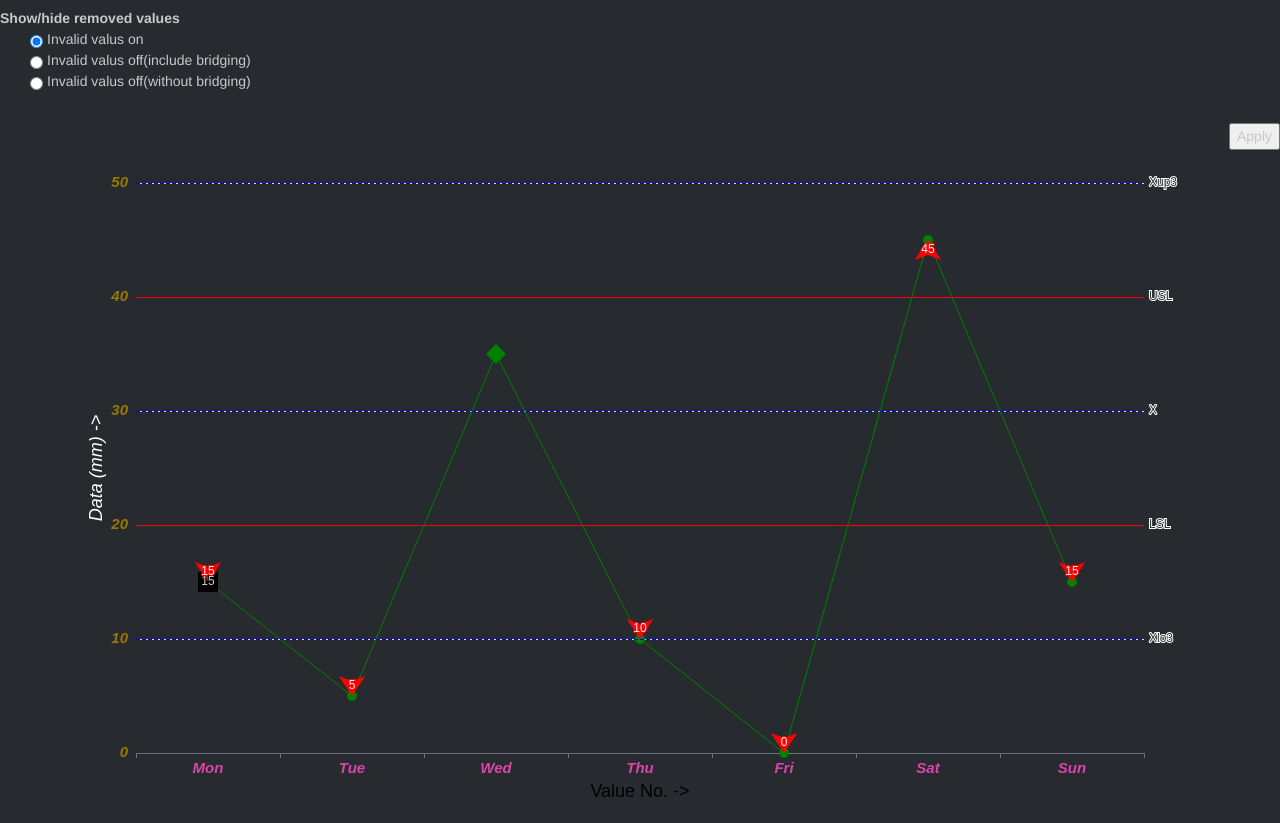
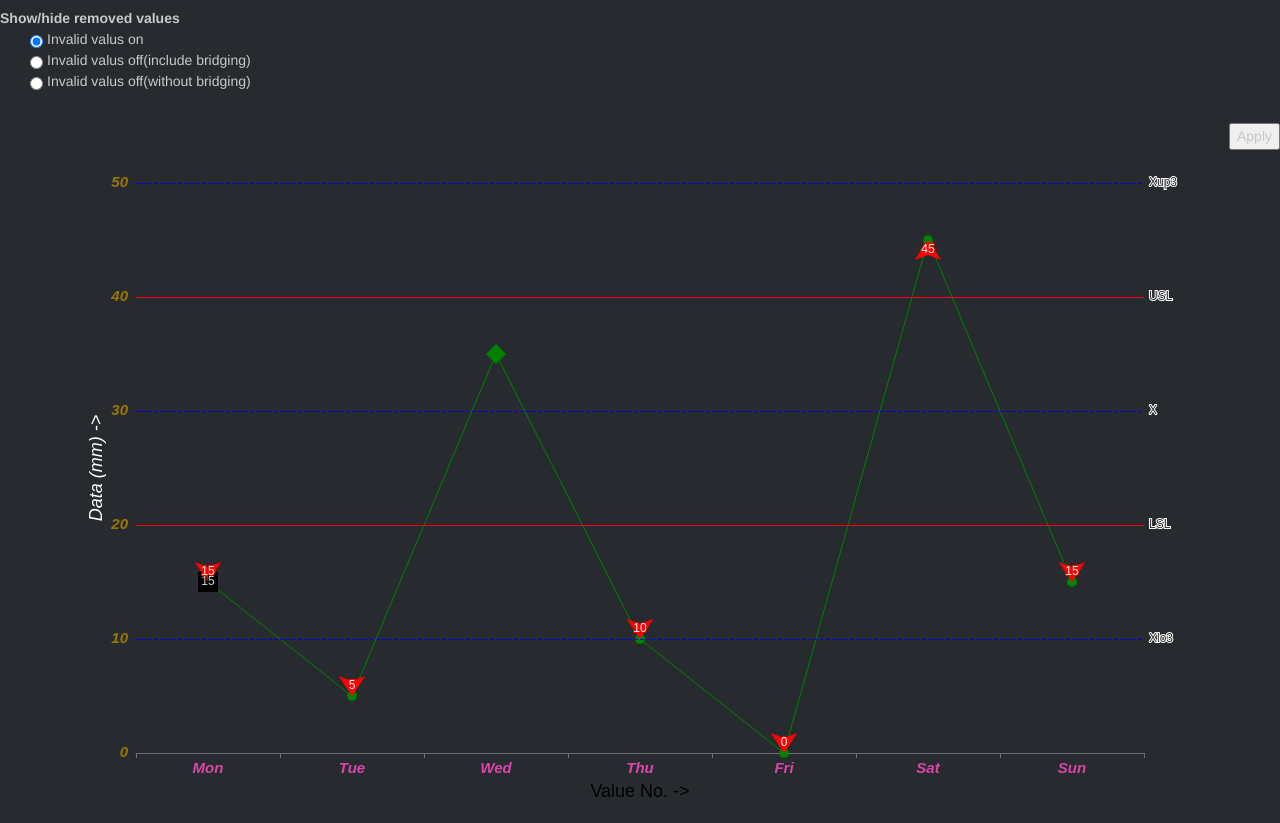
Before and after one commit to zhaozehong/AngularJS, a plain HTML site: page AngularJS/QdasDemo.html at #!/main in a window 1280 px wide. Shown: the part 366-1189 px from the top of the page. Drawn offline with nearby package versions, Linux system fonts and the light colour scheme; files that its build step writes are made by us from their sources.

Commit message:
enable show/hide background grid line

```diff
--- a/AngularJS/QDAS/controllers/MainController.js
+++ b/AngularJS/QDAS/controllers/MainController.js
@@ -16,6 +16,7 @@ app.controller("MainController", function ($scope, $timeout, $location) {
         showRemovedValues: "On",
         displayMode: "Successive",
         showSymbols: true,
+        showGrid: false,
         subgroup: {
           subgroupSize: 3,
           weightWidth: 2,
--- a/AngularJS/QDAS/views/main.html
+++ b/AngularJS/QDAS/views/main.html
@@ -39,6 +39,7 @@
         <div ng-show='activeTab==2'>
           <input type="checkbox" ng-model="data.qdasIndValueChart.qdasOptions.tolerance.markBeyondUsl.show" />mark values above the alarm limit<br />
           <input type="checkbox" ng-model="data.qdasIndValueChart.qdasOptions.tolerance.markBeyondLsl.show" />mark values below the alarm limit<br />
+          <input type="checkbox" ng-model="data.qdasIndValueChart.qdasOptions.showGrid" />grid lines<br />
         </div>
         <div ng-show='activeTab==3'>他有怎样传奇的故事？下一节见分晓</div>
         <div ng-show='activeTab==4'>他就是……海克斯康集团的卫敏军，卫总</div>
--- a/AngularJS/SmartFactory/sfchart.js
+++ b/AngularJS/SmartFactory/sfchart.js
@@ -2456,6 +2456,7 @@ var sfchart = function () {
         xAxis.data = chartData.xAxisData.labels;
         xAxis.axisLabel = createTextStyle(chartData.xAxisData.labelStyle);
         xAxis.nameTextStyle = createTextStyle(chartData.xAxisData.titleStyle);
+        xAxis.splitLine = { show: chartData.qdasOptions.showGrid };
       }
 
       let yAxis = {
@@ -2469,6 +2470,7 @@ var sfchart = function () {
         yAxis.name = chartData.yAxisData.title;
         yAxis.axisLabel = createTextStyle(chartData.yAxisData.labelStyle);
         yAxis.nameTextStyle = createTextStyle(chartData.yAxisData.titleStyle);
+        yAxis.splitLine = { show: chartData.qdasOptions.showGrid };
       }
 
       let series = [];
```
